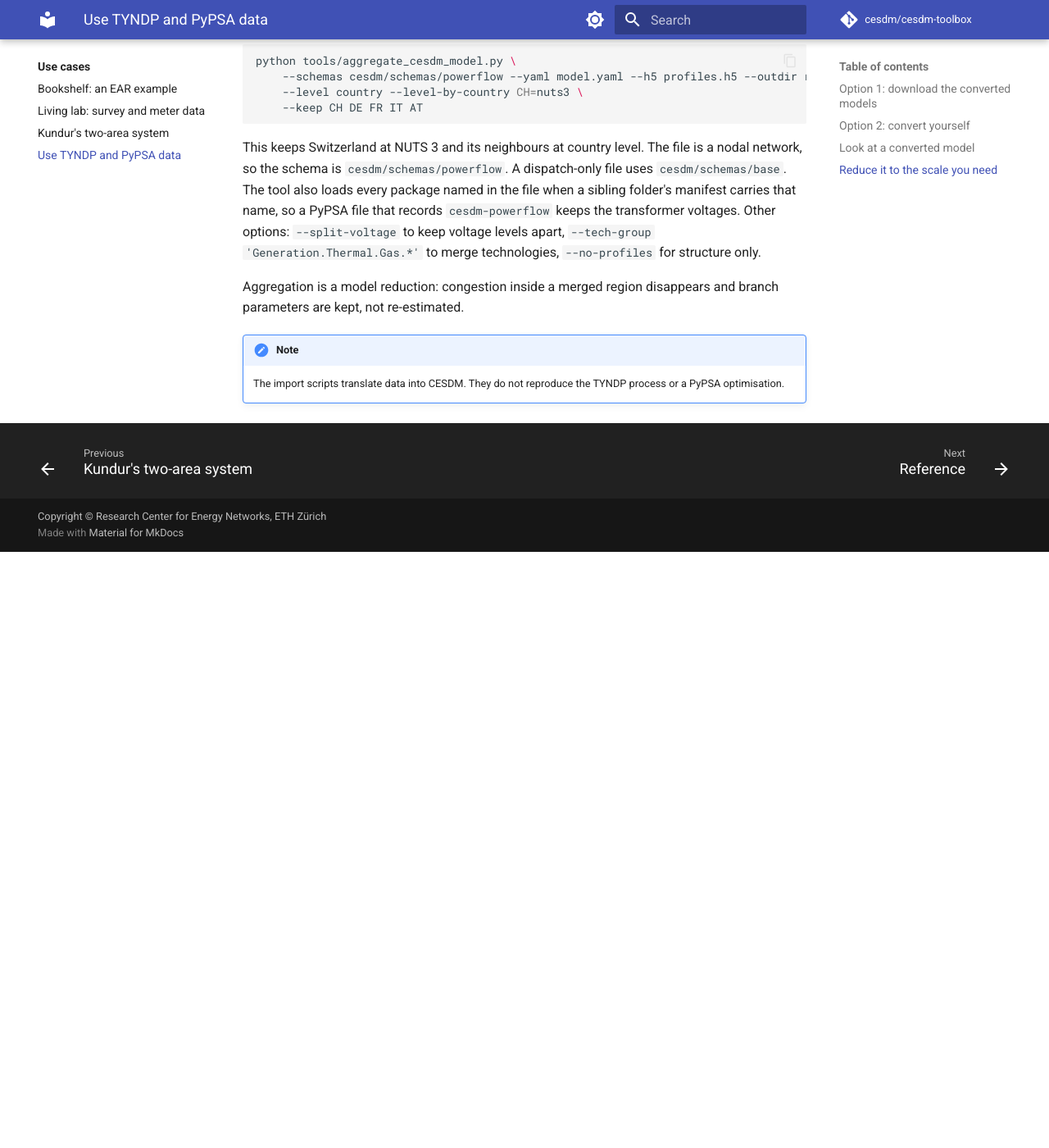
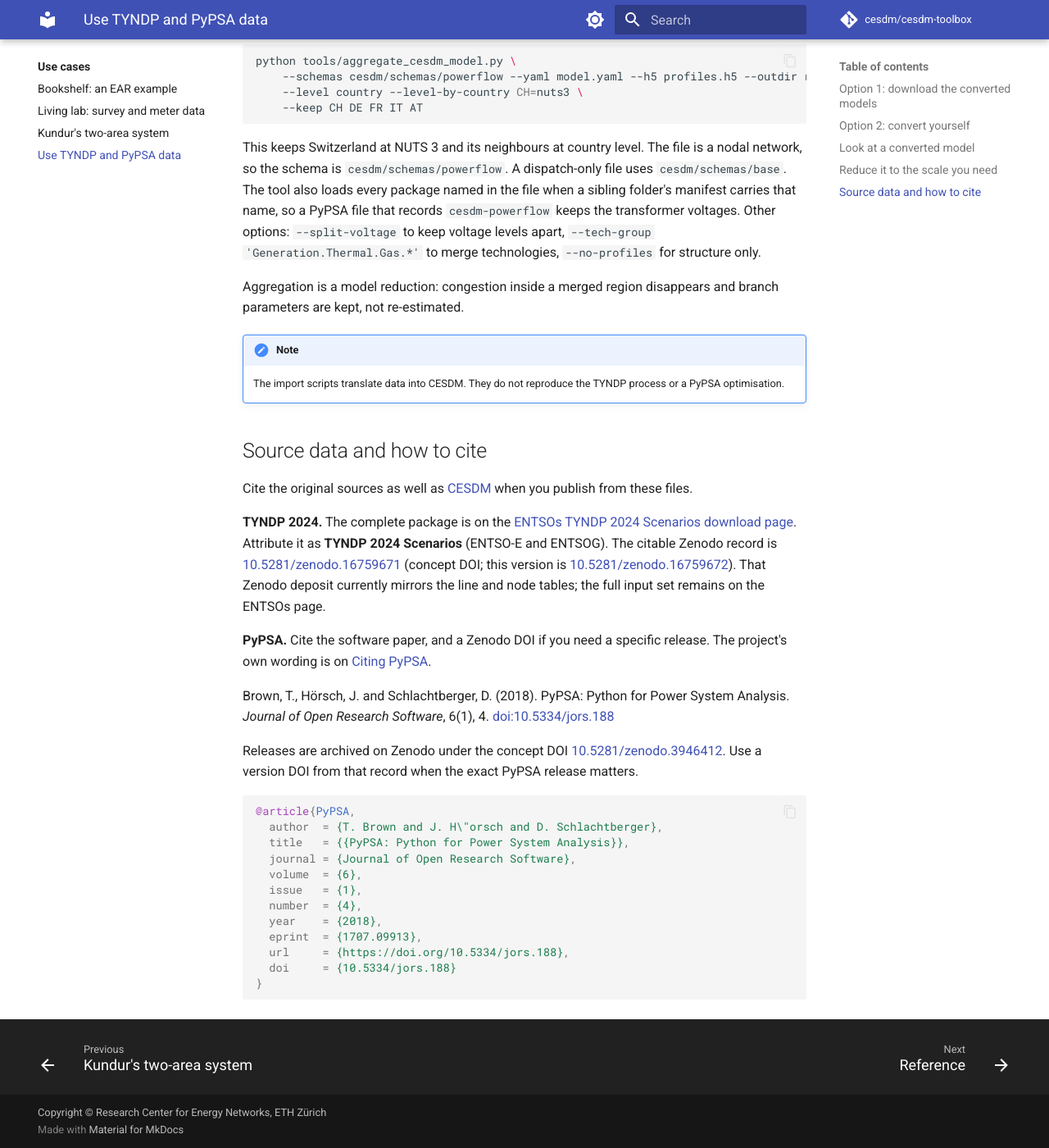
Before and after one commit to cesdm/cesdm-toolbox, an MkDocs documentation site: the page built from docs/use-cases/tyndp-pypsa.md, in a window 1280 px wide and 1400 px high, scrolled down 1533 px. Shown: the whole window at 82% size. Built offline with MkDocs 1.6.1 and Material for MkDocs 9.7.7, drawn with Linux system fonts in a browser that asks for light colours; comment, search, counter and statistics services are not loaded; before the commit the page ends 2206 px from its top, so only the background shows below that.

Commit message:
Citations of TYNDP and PYPSA added

````diff
--- a/docs/use-cases/tyndp-pypsa.md
+++ b/docs/use-cases/tyndp-pypsa.md
@@ -75,3 +75,30 @@
 
 !!! note
     The import scripts translate data into CESDM. They do not reproduce the TYNDP process or a PyPSA optimisation.
+
+## Source data and how to cite
+
+Cite the original sources as well as [CESDM](../project/contribute.md#cite) when you publish from these files.
+
+**TYNDP 2024.** The complete package is on the [ENTSOs TYNDP 2024 Scenarios download page](https://2024.entsos-tyndp-scenarios.eu/download/). Attribute it as **TYNDP 2024 Scenarios** (ENTSO-E and ENTSOG). The citable Zenodo record is [10.5281/zenodo.16759671](https://doi.org/10.5281/zenodo.16759671) (concept DOI; this version is [10.5281/zenodo.16759672](https://doi.org/10.5281/zenodo.16759672)). That Zenodo deposit currently mirrors the line and node tables; the full input set remains on the ENTSOs page.
+
+**PyPSA.** Cite the software paper, and a Zenodo DOI if you need a specific release. The project's own wording is on [Citing PyPSA](https://docs.pypsa.org/latest/home/citing/).
+
+Brown, T., Hörsch, J. and Schlachtberger, D. (2018). PyPSA: Python for Power System Analysis. *Journal of Open Research Software*, 6(1), 4. [doi:10.5334/jors.188](https://doi.org/10.5334/jors.188)
+
+Releases are archived on Zenodo under the concept DOI [10.5281/zenodo.3946412](https://doi.org/10.5281/zenodo.3946412). Use a version DOI from that record when the exact PyPSA release matters.
+
+```bibtex
+@article{PyPSA,
+  author  = {T. Brown and J. H\"orsch and D. Schlachtberger},
+  title   = {{PyPSA: Python for Power System Analysis}},
+  journal = {Journal of Open Research Software},
+  volume  = {6},
+  issue   = {1},
+  number  = {4},
+  year    = {2018},
+  eprint  = {1707.09913},
+  url     = {https://doi.org/10.5334/jors.188},
+  doi     = {10.5334/jors.188}
+}
+```
````
Also changed, not shown: docs/project/contribute.md (+2 -0 lines).
